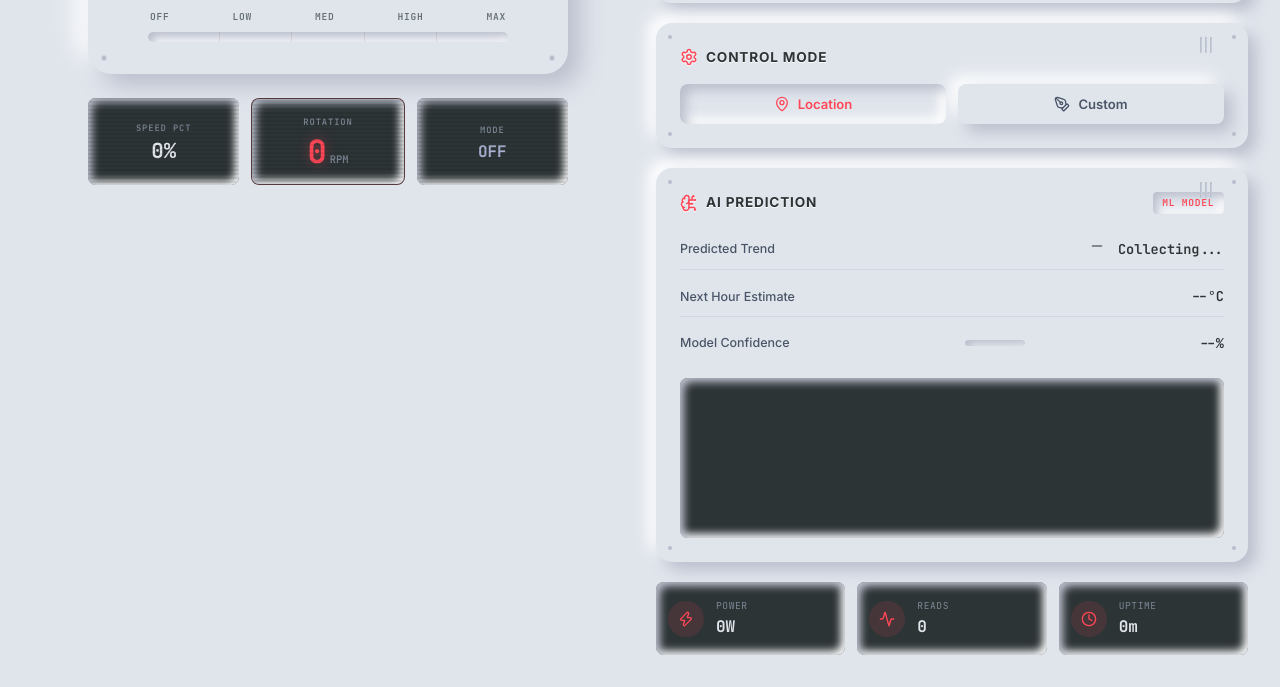
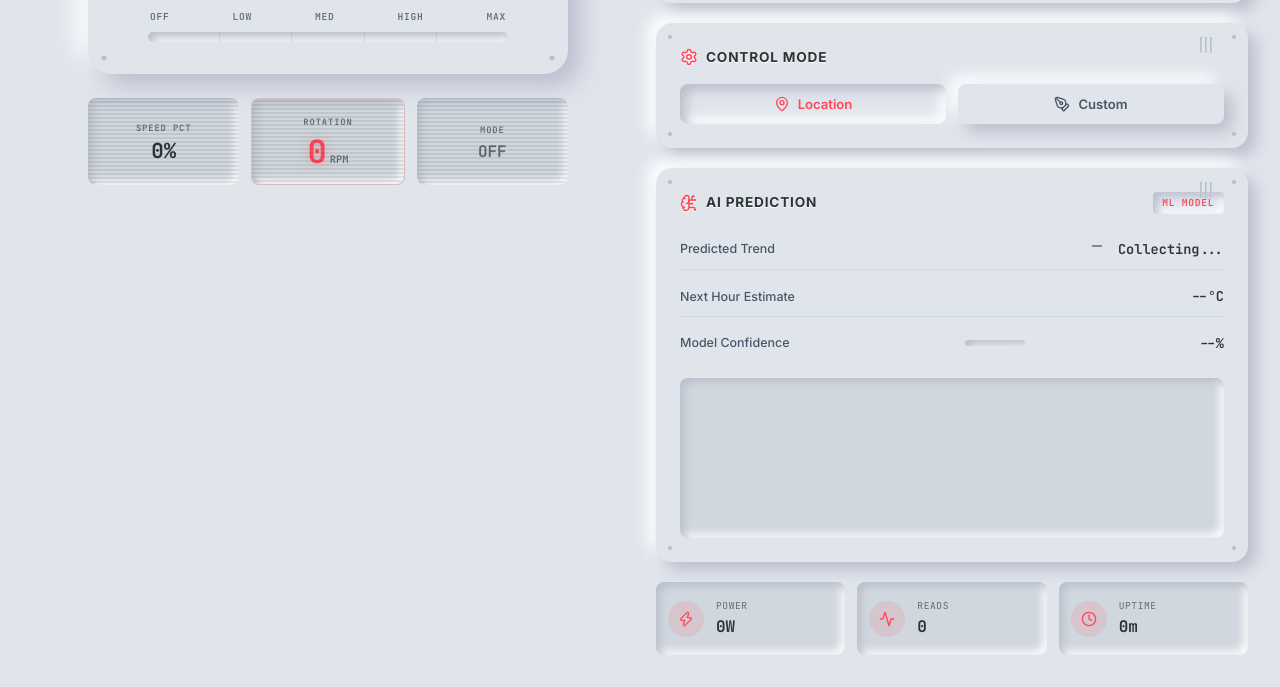
Before and after one commit to yogeshmn2005-ai/YP, a website built with Vite: page index.html in a window 1280 px wide. Shown: the part 448-1135 px from the top of the page. Built offline with nearby package versions, Linux system fonts and the light colour scheme; no server answers.

Commit message:
fix theme

```diff
--- a/style.css
+++ b/style.css
@@ -9,7 +9,9 @@
   --bg-chassis: #e0e5ec;
   --bg-panel: #f0f2f5;
   --bg-muted: #d1d9e6;
-  --bg-screen: #2d3436;
+  --bg-screen: #d0d7de;
+  --screen-text: #2d3436;
+  --screen-text-muted: #636e72;
   --text-primary: #2d3436;
   --text-secondary: #4a5568;
   --text-muted: #636e72;
@@ -49,6 +51,8 @@
   --bg-panel: #22272e;
   --bg-muted: #14181d;
   --bg-screen: #0d1117;
+  --screen-text: #e0e5ec;
+  --screen-text-muted: #7b8794;
   --text-primary: #e0e5ec;
   --text-secondary: #a8b2d1;
   --text-muted: #7b8794;
@@ -493,14 +497,14 @@ body::before {
 }
 
 .dash-card .dash-label {
-  color: #7b8794;
+  color: var(--screen-text-muted);
 }
 
 .dash-value {
   font-family: var(--font-mono);
   font-size: 1.3rem;
   font-weight: 700;
-  color: #e0e5ec;
+  color: var(--screen-text);
   line-height: 1;
   font-variant-numeric: tabular-nums;
 }
@@ -512,7 +516,7 @@ body::before {
 }
 
 .dash-value.speed-text {
-  color: #a8b2d1;
+  color: var(--screen-text-muted);
   font-size: 1rem;
 }
 
@@ -526,7 +530,7 @@ body::before {
   font-family: var(--font-mono);
   font-size: 0.65rem;
   font-weight: 600;
-  color: #7b8794;
+  color: var(--screen-text-muted);
 }
 
 /* ===== Speed Bar ===== */
@@ -1035,7 +1039,7 @@ body::before {
 .stat-label {
   font-family: var(--font-mono);
   font-size: 0.6rem;
-  color: #7b8794;
+  color: var(--screen-text-muted);
   text-transform: uppercase;
   letter-spacing: 0.06em;
 }
@@ -1044,7 +1048,7 @@ body::before {
   font-family: var(--font-mono);
   font-size: 1rem;
   font-weight: 700;
-  color: #e0e5ec;
+  color: var(--screen-text);
   font-variant-numeric: tabular-nums;
 }
 
```
